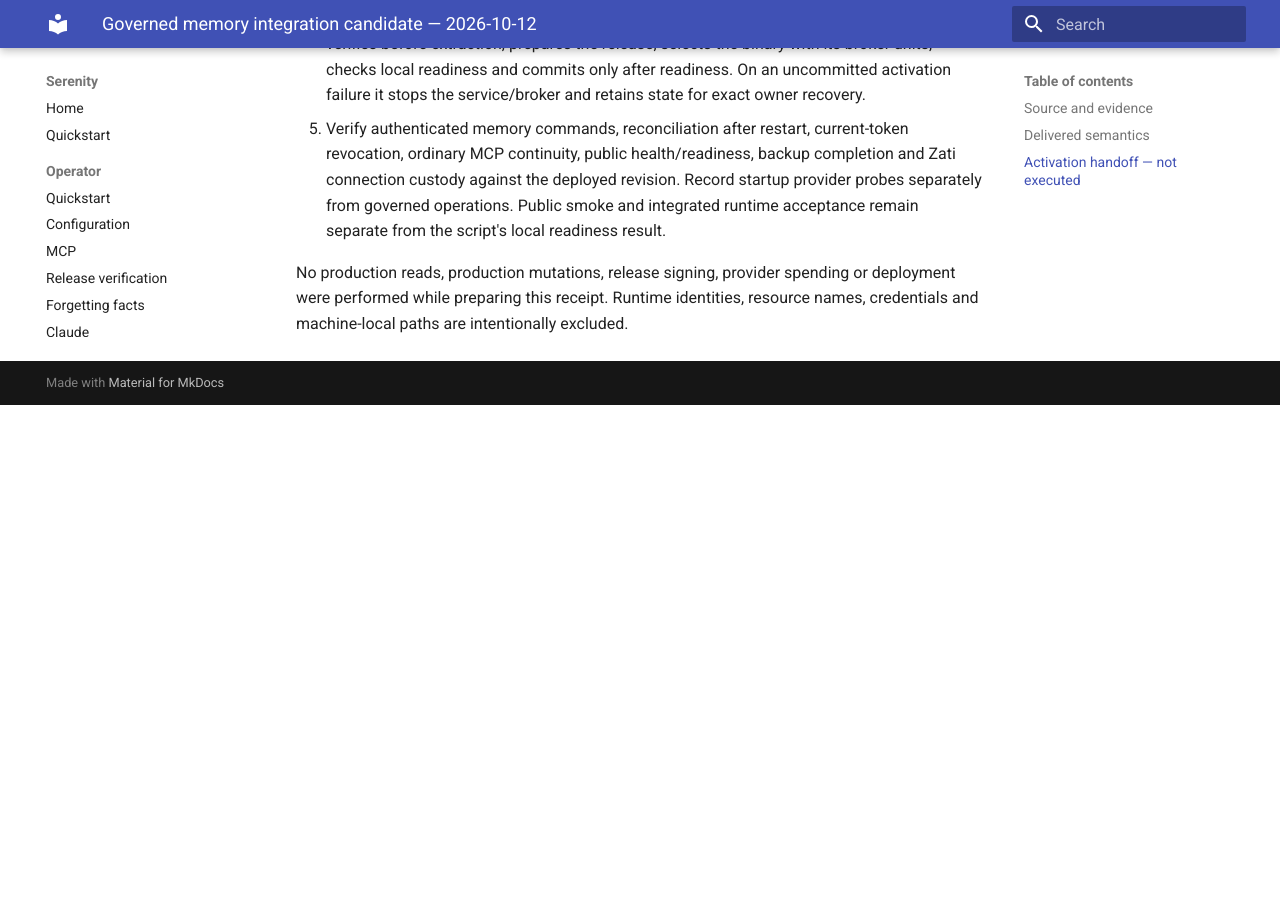
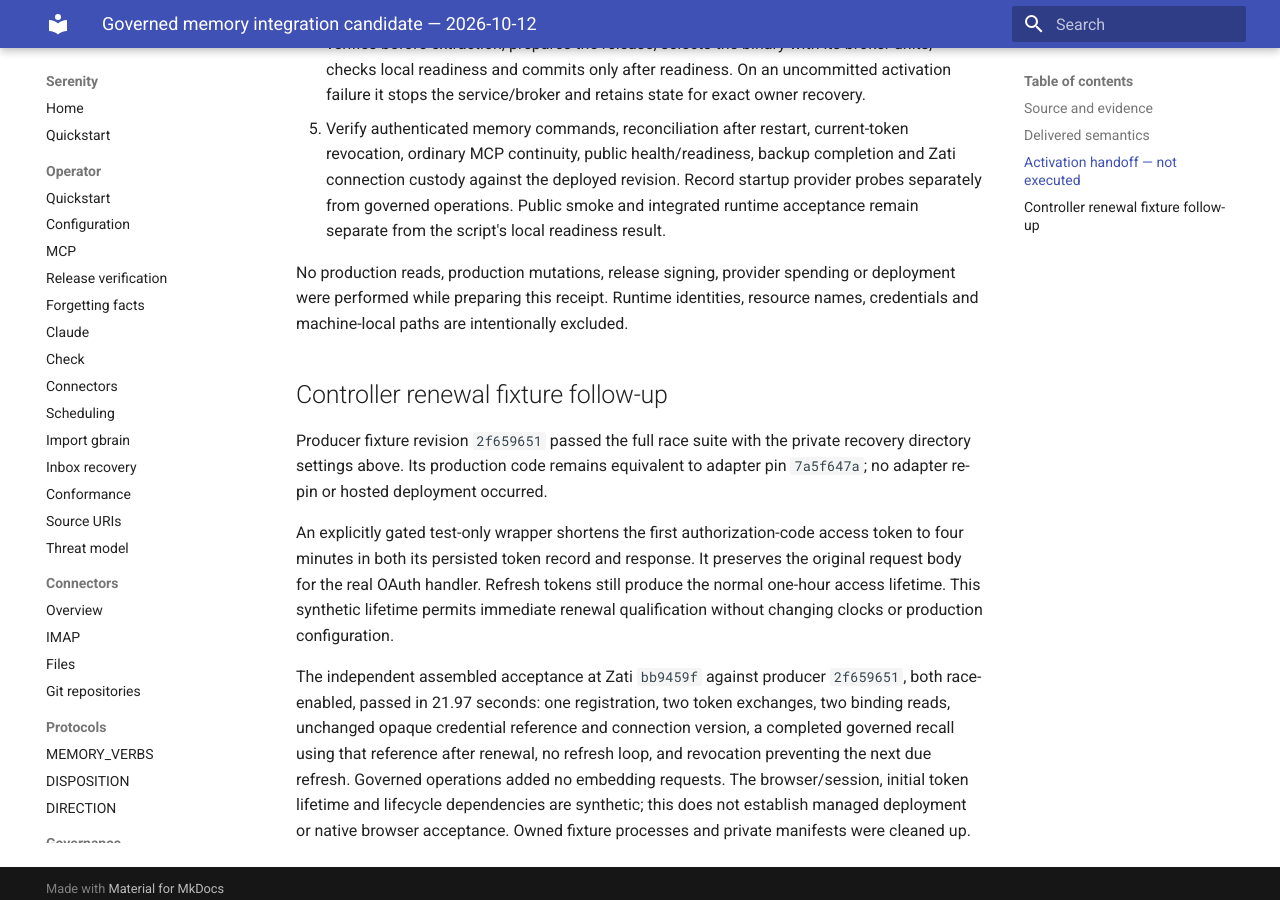
Before and after one commit to sirerun/serenity, an MkDocs documentation site: the page built from docs/protocol/GOVERNED_MEMORY_INTEGRATION_RECEIPT.md, in a window 1280 px wide and 900 px high, scrolled down 2178 px. Built offline with MkDocs 1.6.1 and Material for MkDocs 9.7.7, drawn with Linux system fonts in a browser that asks for light colours; before the commit the page ends 2583 px from its top, so only the background shows below that.

Commit message:
Record real controller renewal fixture qualification

```diff
--- a/docs/protocol/GOVERNED_MEMORY_INTEGRATION_RECEIPT.md
+++ b/docs/protocol/GOVERNED_MEMORY_INTEGRATION_RECEIPT.md
@@ -37,3 +37,11 @@ Existing procedure: [hosted deployment](../../deploy/hosted/README.md), [deploym
 5. Verify authenticated memory commands, reconciliation after restart, current-token revocation, ordinary MCP continuity, public health/readiness, backup completion and Zati connection custody against the deployed revision. Record startup provider probes separately from governed operations. Public smoke and integrated runtime acceptance remain separate from the script's local readiness result.
 
 No production reads, production mutations, release signing, provider spending or deployment were performed while preparing this receipt. Runtime identities, resource names, credentials and machine-local paths are intentionally excluded.
+
+## Controller renewal fixture follow-up
+
+Producer fixture revision `2f659651` passed the full race suite with the private recovery directory settings above. Its production code remains equivalent to adapter pin `7a5f647a`; no adapter re-pin or hosted deployment occurred.
+
+An explicitly gated test-only wrapper shortens the first authorization-code access token to four minutes in both its persisted token record and response. It preserves the original request body for the real OAuth handler. Refresh tokens still produce the normal one-hour access lifetime. This synthetic lifetime permits immediate renewal qualification without changing clocks or production configuration.
+
+The independent assembled acceptance at Zati `bb9459f` against producer `2f659651`, both race-enabled, passed in 21.97 seconds: one registration, two token exchanges, two binding reads, unchanged opaque credential reference and connection version, a completed governed recall using that reference after renewal, no refresh loop, and revocation preventing the next due refresh. Governed operations added no embedding requests. The browser/session, initial token lifetime and lifecycle dependencies are synthetic; this does not establish managed deployment or native browser acceptance. Owned fixture processes and private manifests were cleaned up.
```
